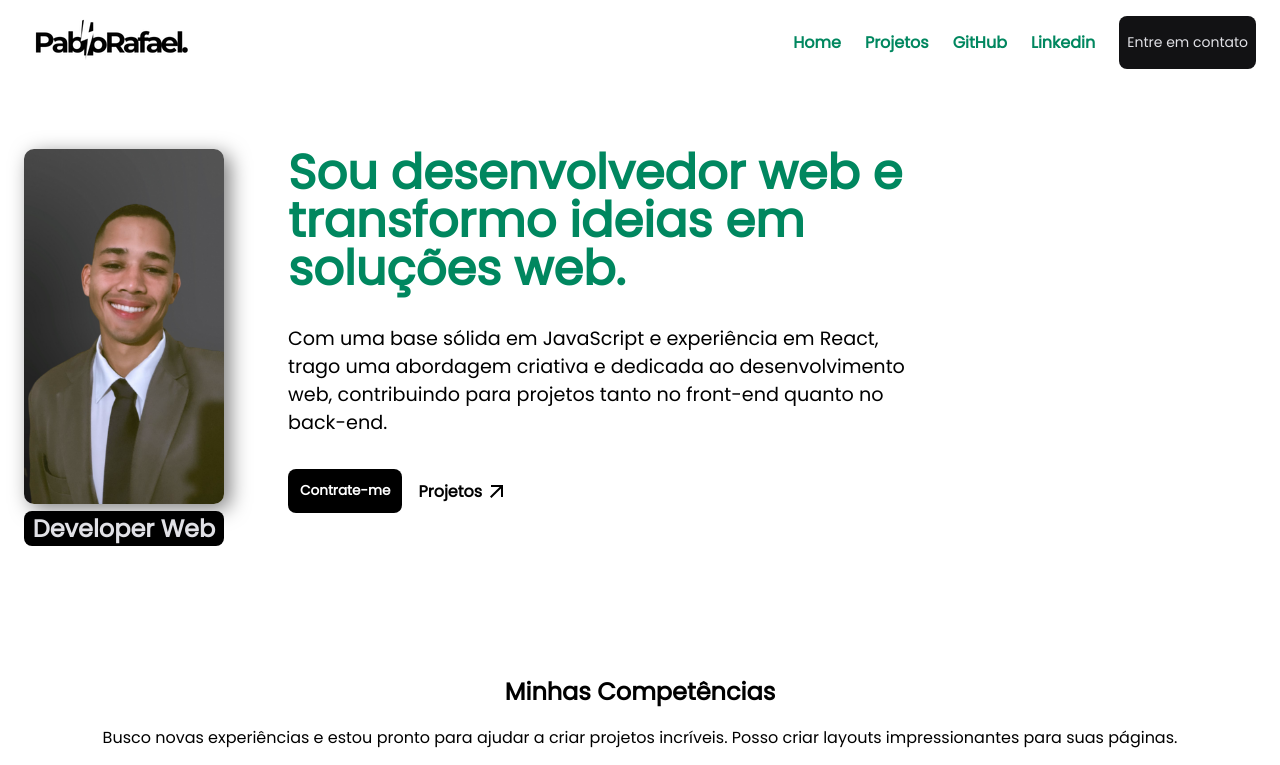
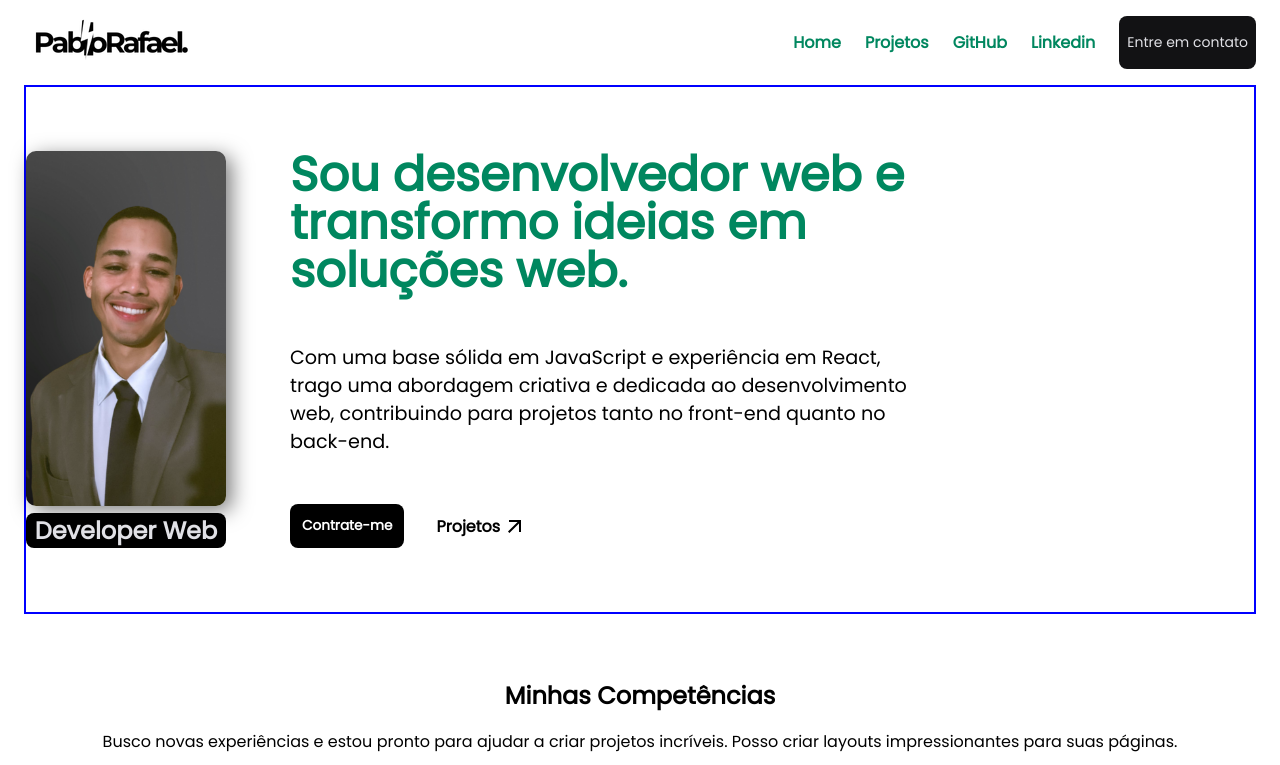
Before and after one commit to PabloRafael-coder/meu-portfolio, a React (Vite) app: page / in a window 1280 px wide. Shown: the top 765 px of the page. Built offline with nearby package versions, Linux system fonts and the light colour scheme.

Commit message:
feat: Implementando o styled-components no app

```diff
--- a/src/App.jsx
+++ b/src/App.jsx
@@ -2,6 +2,11 @@
 import { Header } from "./components/Header"
 import { CardSkill } from './components/CardSkills';
 import { CardTools } from './components/CardTools';
+
+import SettingsOutlinedIcon from '@mui/icons-material/SettingsOutlined';
+import ManageAccountsOutlinedIcon from '@mui/icons-material/ManageAccountsOutlined';
+import Diversity3OutlinedIcon from '@mui/icons-material/Diversity3Outlined';
+import ArrowOutwardIcon from '@mui/icons-material/ArrowOutward';
 
 import minhaImagem from './assets/minha-imagem.png';
 import javascript from './assets/JavaScript.svg';
@@ -12,27 +17,28 @@ import postgres from './assets/PostgreSQL-Dark.svg';
 import git from './assets/Git.svg';
 import github from './assets/Github-Dark.svg';
 
-
-import SettingsOutlinedIcon from '@mui/icons-material/SettingsOutlined';
-import ManageAccountsOutlinedIcon from '@mui/icons-material/ManageAccountsOutlined';
-import Diversity3OutlinedIcon from '@mui/icons-material/Diversity3Outlined';
-import ArrowOutwardIcon from '@mui/icons-material/ArrowOutward';
-
 import styles from './App.module.css'
 import './global.css'
+import
+{ ButtonsContainer, CardContainer,
+  CardContent,
+  ContentContainer, HireButton,
+  HomeContainer, ProfileContainer,
+  ProjectButton, ProjectButtonContainer }
+from "./app";
 
 
 function App() {
   return (
     <>
       <Header />
-      <main className={styles.mainContent}>
-        <section className={styles.sectionProfile}>
+      <HomeContainer >
+        <ProfileContainer className={styles.sectionProfile}>
           <div>
             <img className={styles.avatar} src={minhaImagem} />
             <p className={styles.descriptionSkill}>Developer Web</p>
           </div>
-          <div className={styles.content}>
+          <ContentContainer >
             <h1 className={styles.title}>
               Sou desenvolvedor web e transformo ideias em soluções web.
             </h1>
@@ -41,21 +47,25 @@ function App() {
               abordagem criativa e dedicada ao desenvolvimento web, contribuindo
               para projetos tanto no front-end quanto no back-end.
             </p>
-            <div className={styles.buttons}>
-              <button className={styles.buttonLeft}>Contrate-me</button>
-              <div className={styles.buttonRightStyle}>
-                <button className={styles.buttonRight}>Projetos </button>
+            <ButtonsContainer>
+              <HireButton>
+                Contrate-me
+              </HireButton>
+              <ProjectButtonContainer>
+                <ProjectButton>
+                  Projetos
+                </ProjectButton>
                 <ArrowOutwardIcon />
-              </div>
-            </div>
-          </div>
-        </section>
-        <section className={styles.cardSection}>
+              </ProjectButtonContainer>
+            </ButtonsContainer>
+          </ContentContainer>
+        </ProfileContainer>
+        <CardContainer>
           <h2>Minhas Competências</h2>
           <p className={styles.textSection}>Busco novas experiências e estou pronto para ajudar a criar projetos
             incríveis. Posso criar layouts impressionantes para suas páginas.
           </p>
-          <div className={styles.contentCard}>
+          <CardContent>
             <CardSkill>
               <div className={styles.cardTitle}>
                 <ManageAccountsOutlinedIcon color={'primary'} fontSize={'large'} />
@@ -87,8 +97,8 @@ function App() {
                 sempre buscando criar um ambiente positivo e produtivo.
               </p>
             </CardSkill>
-          </div>
-        </section>
+          </CardContent>
+        </CardContainer>
         <section className={styles.cardToolsSection}>
           <div className={styles.cardToolsContent}>
             <h2>Minhas ferramentas:</h2>
@@ -105,7 +115,7 @@ function App() {
           <h2>Vamos conversar?</h2>
           <a href="">pabloofael@gmail.com</a>
         </footer>
-      </main>
+      </HomeContainer>
     </>
   )
 }
```
